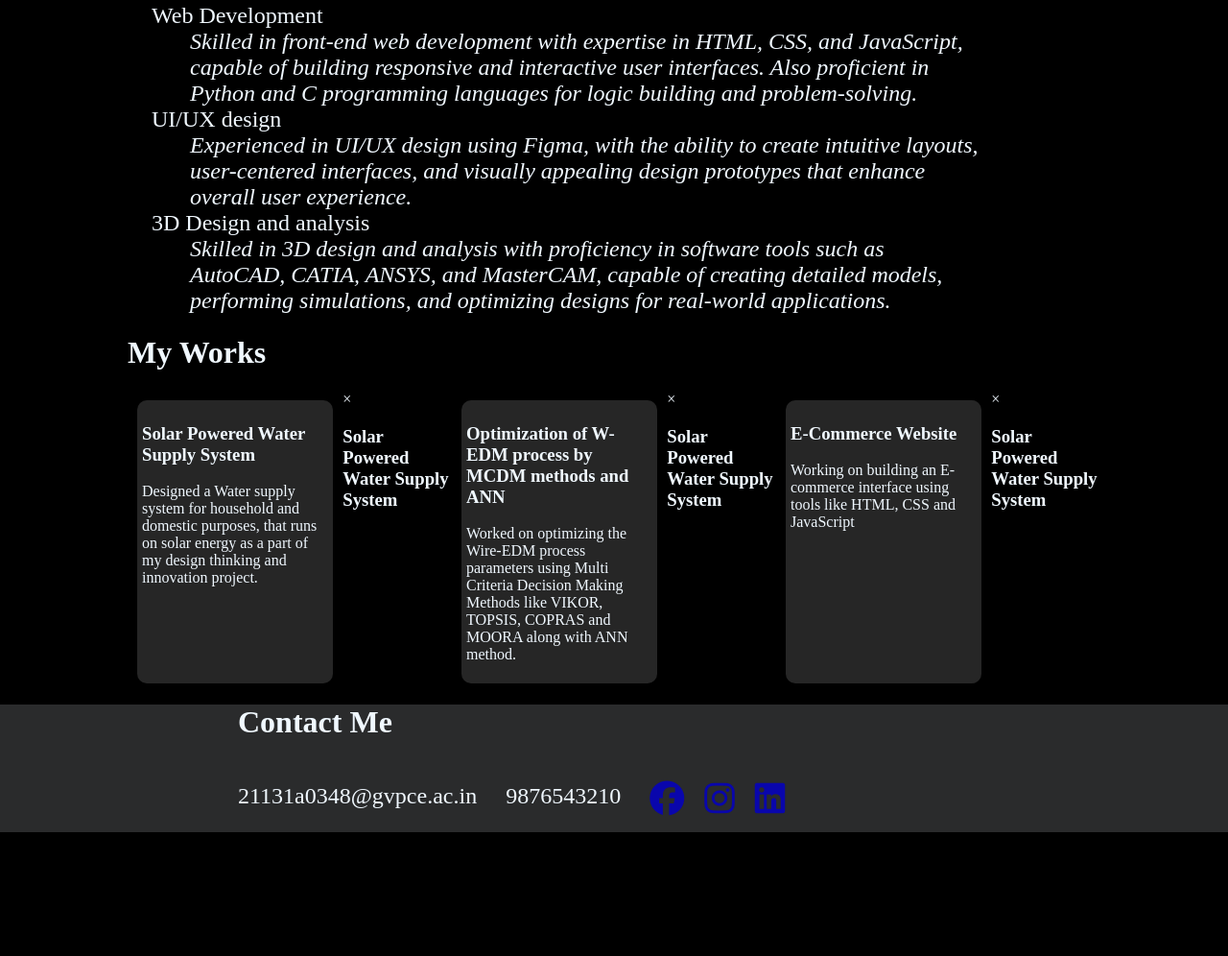
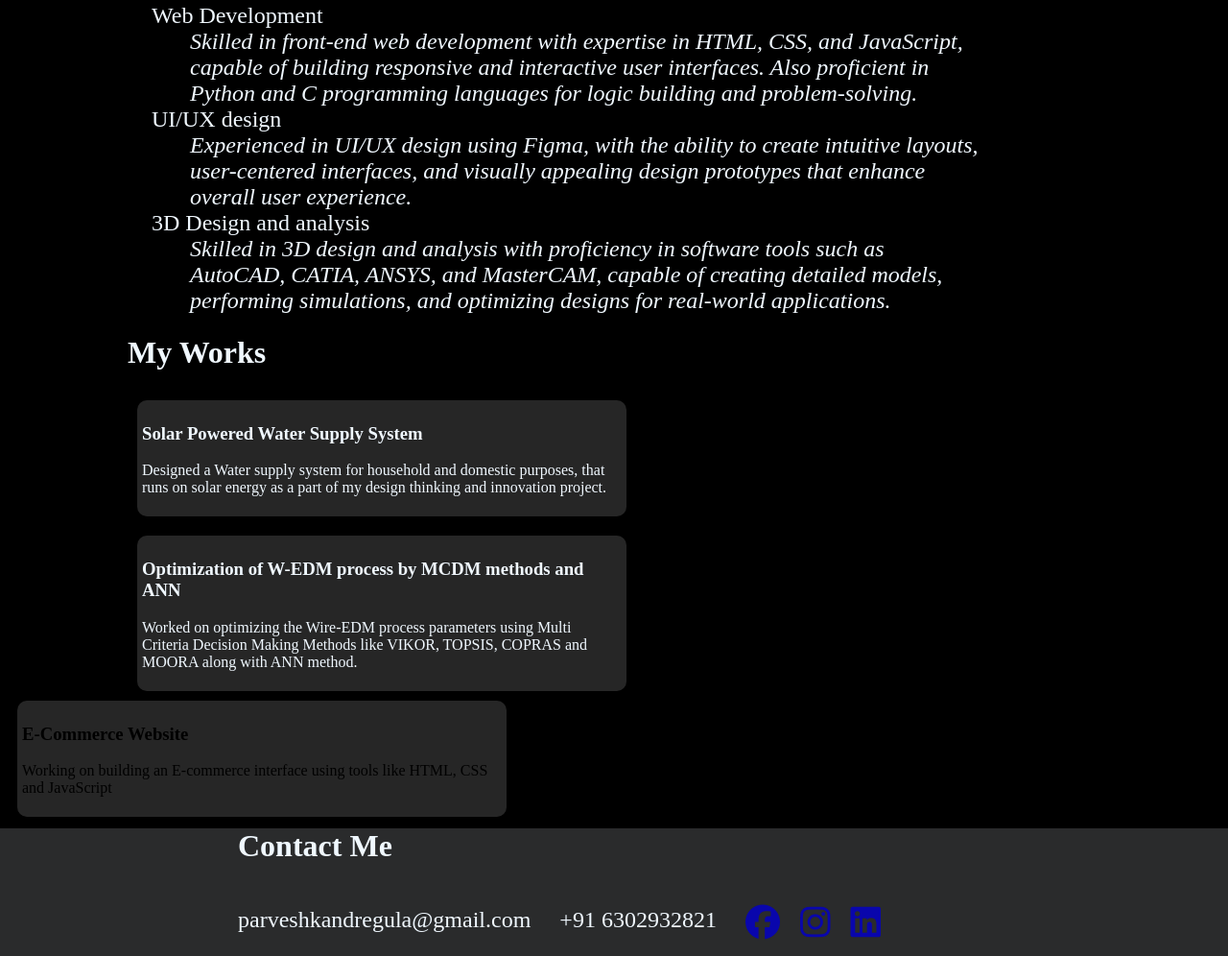
Before and after one commit to Parvesh113/Portfolio, a plain HTML site: page index.html in a window 1280 px wide. Shown: the part 1303-2299 px from the top of the page at 96% size. Before the commit the page ends 2170 px from the top, so only its background shows below. Drawn offline with Linux system fonts and the light colour scheme.

Commit message:
Update index.html

```diff
--- a/index.html
+++ b/index.html
@@ -89,27 +89,27 @@
                 <h3>Solar Powered Water Supply System</h5>
                     <p>Designed a Water supply system for household and domestic purposes, that runs on solar energy as a part of my design thinking and innovation project.</p>
             </div>
-            <div id="solar-box" class="work-box">
+            <!-- <div id="solar-box" class="work-box">
                 <span class="close" onclick="closebox()">&times;</span>
-                <h3>Solar Powered Water Supply System</h3>
+                <h3>Solar Powered Water Supply System</h3> -->
 
             </div>
             <div id="WEDM" class="Work" onclick="openbox('B')">
                 <h3>Optimization of W-EDM process by MCDM methods and ANN</h3>
                 <p>Worked on optimizing the Wire-EDM process parameters using Multi Criteria Decision Making Methods like VIKOR, TOPSIS, COPRAS and MOORA along with ANN method.</p>
             </div>
-            <div id="WEDM-box" class="work-box">
+            <!-- <div id="WEDM-box" class="work-box">
                 <span class="close" onclick="closebox()">&times;</span>
-                <h3>Solar Powered Water Supply System</h3>
+                <h3>Solar Powered Water Supply System</h3> -->
 
             </div>
             <div id="E-commerce" class="Work" onclick="openbox('C')">
                 <h3>E-Commerce Website</h3>
                 <p>Working on building an E-commerce interface using tools like HTML, CSS and JavaScript</p>
             </div>
-            <div id="E-commerce-box" class="work-box">
+            <!-- <div id="E-commerce-box" class="work-box">
                 <span class="close" onclick="closebox()">&times;</span>
-                <h3>Solar Powered Water Supply System</h3>
+                <h3>Solar Powered Water Supply System</h3> -->
 
             </div>
         </div>
@@ -119,12 +119,12 @@
     <div class="container">
         <h1 class="sub-title">Contact Me</h1>
         <div class="row" style="display: flex; gap: 30px; font-size: 1.5em;">
-            <p id="mail" onclick="email()">21131a0348@gvpce.ac.in</p>
-            <p>9876543210</p>
+            <p id="mail" onclick="email()">parveshkandregula@gmail.com</p>
+            <p>+91 6302932821</p>
             <div class="social-icons" style="margin-top: 20px;">
                 <a href="https://www.facebook.com/parvesh.kandregula.10/" id="Social"><i class="fa-brands fa-facebook"></i></a>
-                <a href="" id="Social"><i class="fa-brands fa-instagram"></i></a>
-                <a href="" id="Social"><i class="fa-brands fa-linkedin"></i></a>
+                <a href="https://www.instagram.com/parvesh_kandregula?igsh=MTl3cmNzZjFrOWppdg==" id="Social"><i class="fa-brands fa-instagram"></i></a>
+                <a href="https://www.linkedin.com/in/parvesh-kandregula-319077269?utm_source=share_via&utm_content=profile&utm_medium=member_android" id="Social"><i class="fa-brands fa-linkedin"></i></a>
             </div>
         </div>
         <div class="contact-right"></div>
```
